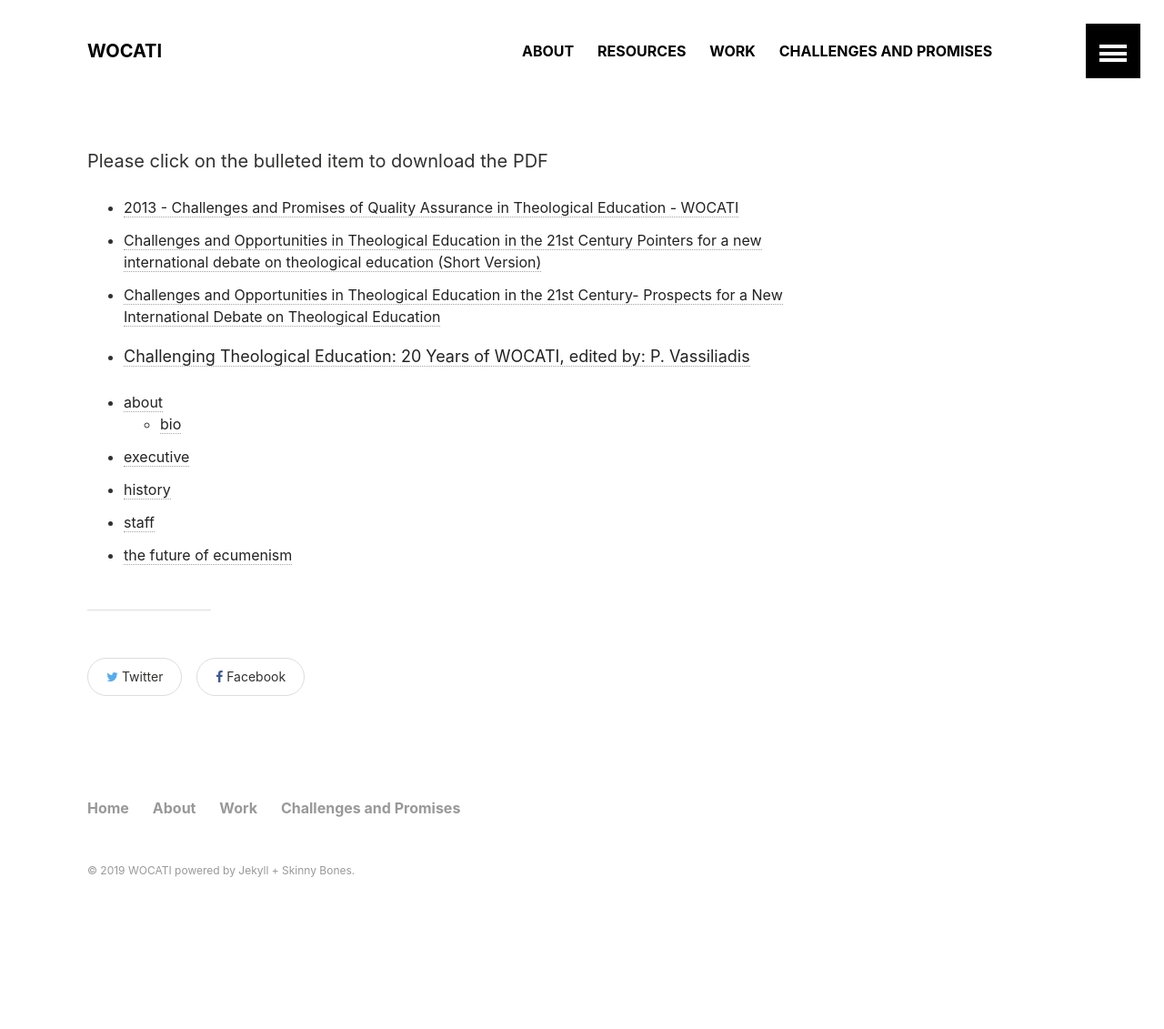
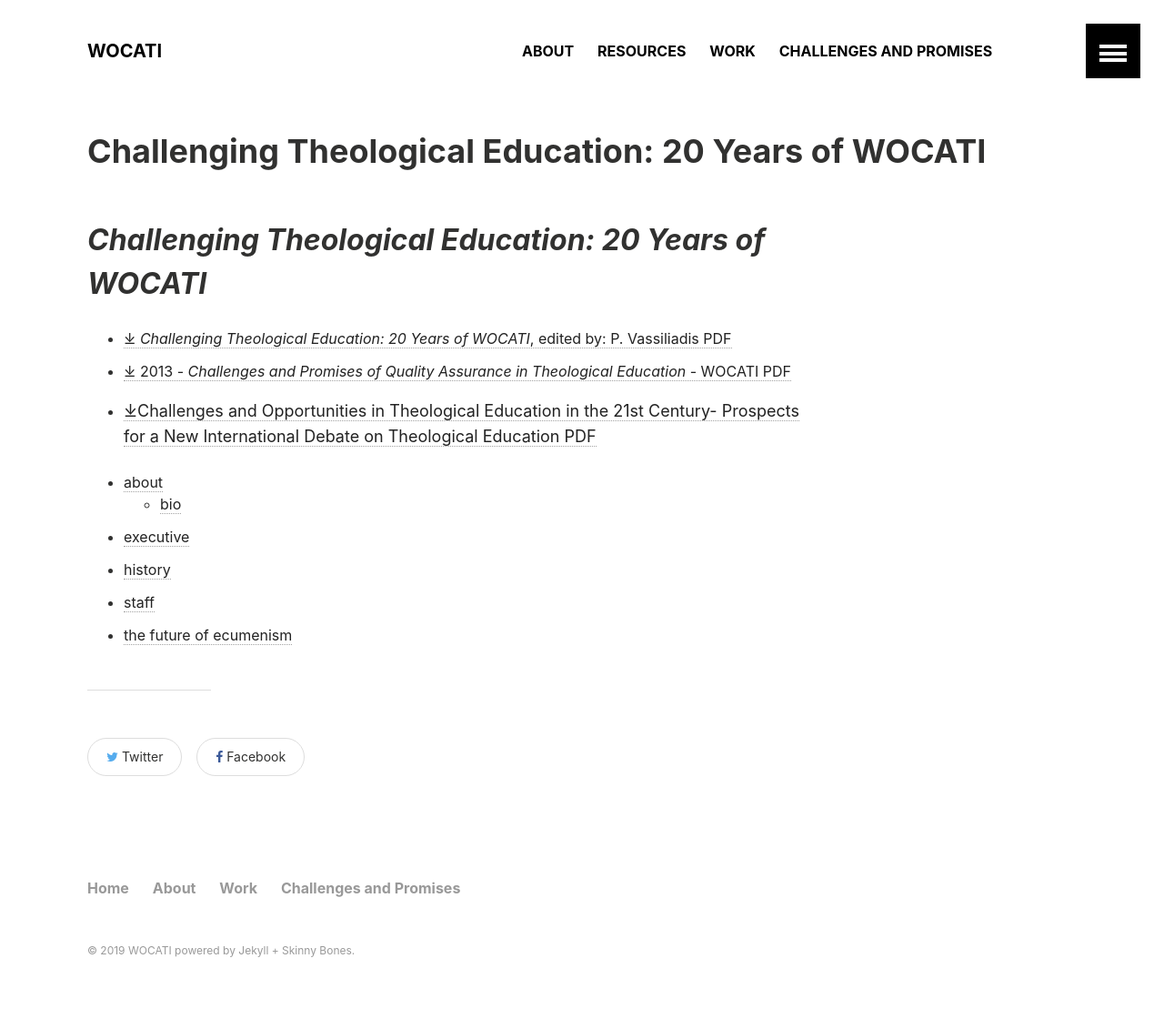
Before and after one commit to adamdjbrett/wocati-archived, a Jekyll site: the page built from about/history.md, in a window 1280 px wide. Shown: the whole page at 91% size. Built offline with Jekyll 4.4.1, drawn with Linux system fonts in a browser that asks for light colours; our own code applies the rules of GitHub Pages for plain Markdown files; before the commit the page ends 1043 px from its top, so only the background shows below that.

```diff
--- a/about/history.md
+++ b/about/history.md
@@ -8,12 +8,13 @@ permalink: /about/history/
 published: true
 post_date: 2012-06-30 00:38:11
 ---
-Please click on the bulleted item to download the PDF
+## _Challenging Theological Education: 20 Years of WOCATI_
 
-*   [2013 - Challenges and Promises of Quality Assurance in Theological Education - WOCATI](https://wocati.org/wp-content/uploads/2013/03/2013-Challenges-and-Promises-of-Quality-Assurance-in-Theological-Education-WOCATI.pdf)
-*   [Challenges and Opportunities in Theological Education in the 21st Century Pointers for a new international debate on theological education (Short Version)](https://wocati.org/wp-content/uploads/2012/12/Short-Version-Challenges-and-Opportunities-in-Theological-Education-in-the-21st-Century-Prospects-for-a-New-International-Debate-on-Theological-Education.pdf)
-*   [Challenges and Opportunities in Theological Education in the 21st Century- Prospects for a New International Debate on Theological Education](https://wocati.org/wp-content/uploads/2012/12/Challenges-and-Opportunities-in-Theological-Education-in-the-21st-Century-Prospects-for-a-New-International-Debate-on-Theological-Education.pdf)
-*   [Challenging Theological Education: 20 Years of WOCATI, edited by: P. Vassiliadis](https://wocati.org/wp-content/uploads/2012/06/WOCATI_20_Years.pdf)
+
+*   [&#10515; _Challenging Theological Education: 20 Years of WOCATI_, edited by: P. Vassiliadis PDF](https://wocati.org/wp-content/uploads/2012/06/WOCATI_20_Years.pdf)
+*   [&#10515; 2013 - _Challenges and Promises of Quality Assurance in Theological Education_ - WOCATI PDF](https://wocati.org/wp-content/uploads/2013/03/2013-Challenges-and-Promises-of-Quality-Assurance-in-Theological-Education-WOCATI.pdf)
+*   [&#10515;Challenges and Opportunities in Theological Education in the 21st Century- Prospects for a New International Debate on Theological Education PDF](https://wocati.org/wp-content/uploads/2012/12/Challenges-and-Opportunities-in-Theological-Education-in-the-21st-Century-Prospects-for-a-New-International-Debate-on-Theological-Education.pdf)
+
 
 - [about](/about/)
   - [bio](/about/bio/)
```
Also changed, not shown: resources/2011-communique.md (+1 -0 lines), resources/2011-participant-photos.md (+1 -0 lines), resources/daily-wrap-up-reports.md (+1 -0 lines), resources/group-discussion-reports.md (+1 -0 lines), resources/listeners-reports.md (renamed from resources/listenerss-reports.md, +3 -1 lines).
